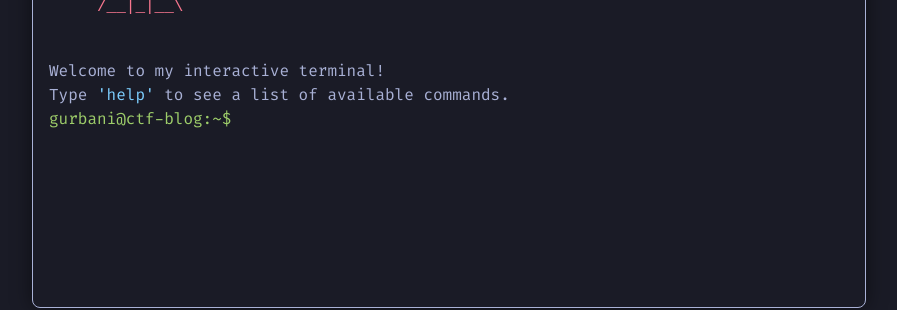
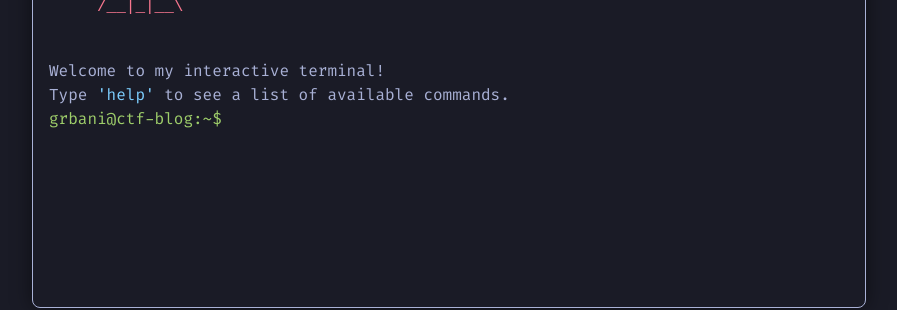
Before and after one commit to grbani/wRiteUpS, a Jekyll site: the page index.html, which Jekyll copies as it is, in a window 1280 px wide. Shown: the part 475-785 px from the top of the page, without its empty margins (191-1088 px from the left). Built offline with Jekyll 4.4.1, drawn with Linux system fonts in a browser that asks for light colours.

Commit message:
Update index.html

```diff
--- a/index.html
+++ b/index.html
@@ -3,7 +3,7 @@
 <head>
     <meta charset="UTF-8">
     <meta name="viewport" content="width=device-width, initial-scale=1.0">
-    <title>Gurbani - CTF Writeups</title>
+    <title>Bani - CTF Writeups</title>
     <link href="https://fonts.googleapis.com/css2?family=Fira+Code:wght@400;700&display=swap" rel="stylesheet">
     <!-- This library converts Markdown to HTML -->
     <script src="https://cdn.jsdelivr.net/npm/marked/marked.min.js"></script>
@@ -128,7 +128,7 @@
     <div id="terminal">
         <div id="output"></div>
         <div class="input-line">
-            <span class="prompt">gurbani@ctf-blog:~$</span>
+            <span class="prompt">grbani@ctf-blog:~$</span>
             <input type="text" id="command-input" autofocus>
         </div>
     </div>
@@ -150,7 +150,7 @@
   <span class="command">banner</span>      -  Display the welcome banner and animation.
 </div>`,
             'whoami': `
-<span style="color: var(--yellow);">Gurbani</span>
+<span style="color: var(--yellow);">BANI</span>
 Cybersecurity enthusiast with a passion for Capture The Flag competitions.
 This is a collection of my writeups and notes.
 `,
@@ -169,7 +169,7 @@ Example: <span style="color: var(--cyan);">read get-ahead</span>
             'socials': `
 <div class="command-socials">
   <span class="social-platform">GitHub</span>      -  <a href="https://github.com/grbani" target="_blank">github.com/grbani</a>
-  <span class="social-platform">LinkedIn</span>    -  <a href="https://www.linkedin.com/in/gurbani-kaur-b93b3a257/" target="_blank">linkedin.com/in/gurbani-kaur</a>
+  <span class="social-platform">LinkedIn</span>    -  <a href="https://www.linkedin.com/in/grbani-kaur-b93b3a257/" target="_blank">linkedin.com/in/grbani-kaur</a>
 </div>
 `,
             'bannerText': `
@@ -237,7 +237,7 @@ Type <span style="color: var(--cyan);">'help'</span> to see a list of available
                 const fullCommand = input.value.trim();
                 const [command, arg] = fullCommand.toLowerCase().split(/\s+/);
 
-                appendContent(`\n<div class="input-line"><span class="prompt">gurbani@ctf-blog:~$</span><span>${fullCommand}</span></div>`);
+                appendContent(`\n<div class="input-line"><span class="prompt">grbani@ctf-blog:~$</span><span>${fullCommand}</span></div>`);
 
                 if (command === 'clear') {
                     output.innerHTML = '';
```
